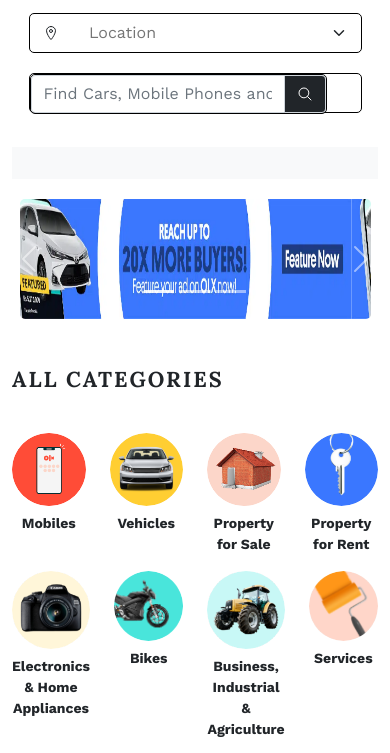
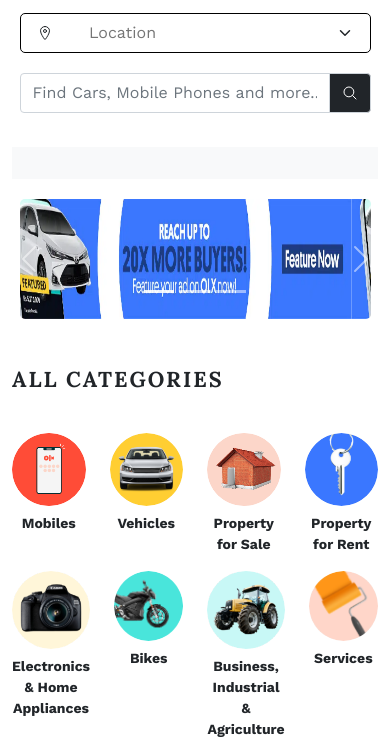
Before and after one commit to israilyas/OLX-clone, a plain HTML site: page index.html in a window 390 px wide. Shown: the part 53-806 px from the top of the page. Drawn offline with nearby package versions, Linux system fonts and the light colour scheme; a web font is replaced by a local one.

Commit message:
adjusted width of search box for small screen

```diff
--- a/CSS/responsive.css
+++ b/CSS/responsive.css
@@ -45,11 +45,12 @@
     }
 
     .header-second-section .locatin {
-        width: 90%;
+        width: 90vw;
     }
 
     .header-second-section .search {
-        width: 90%;
+        border: none;
+        width: 90vw;
     }
 
     /* CAROUSEL */
```
